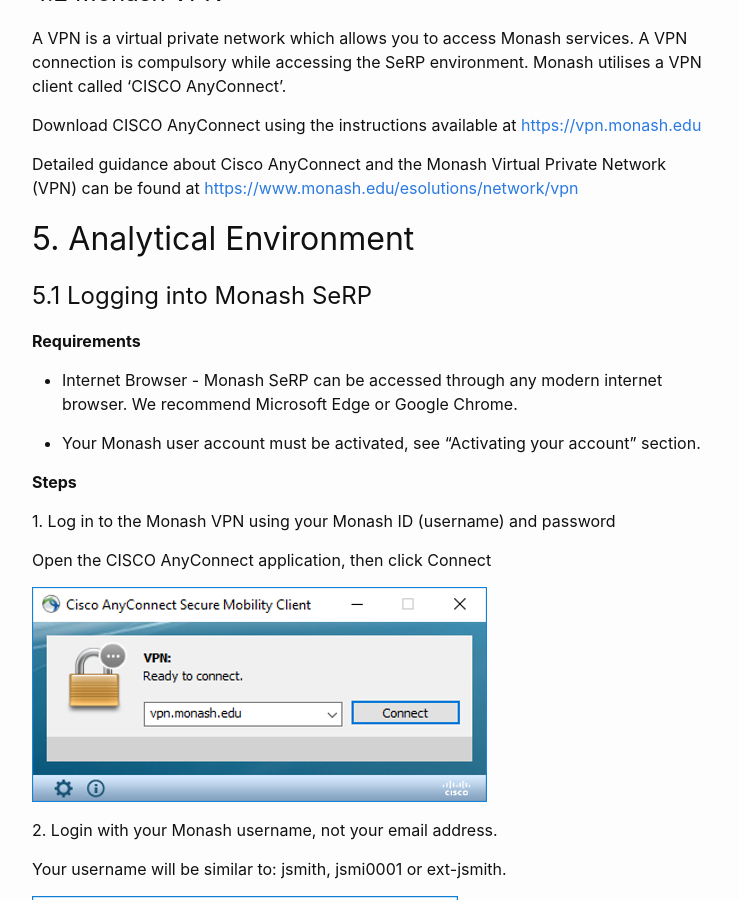
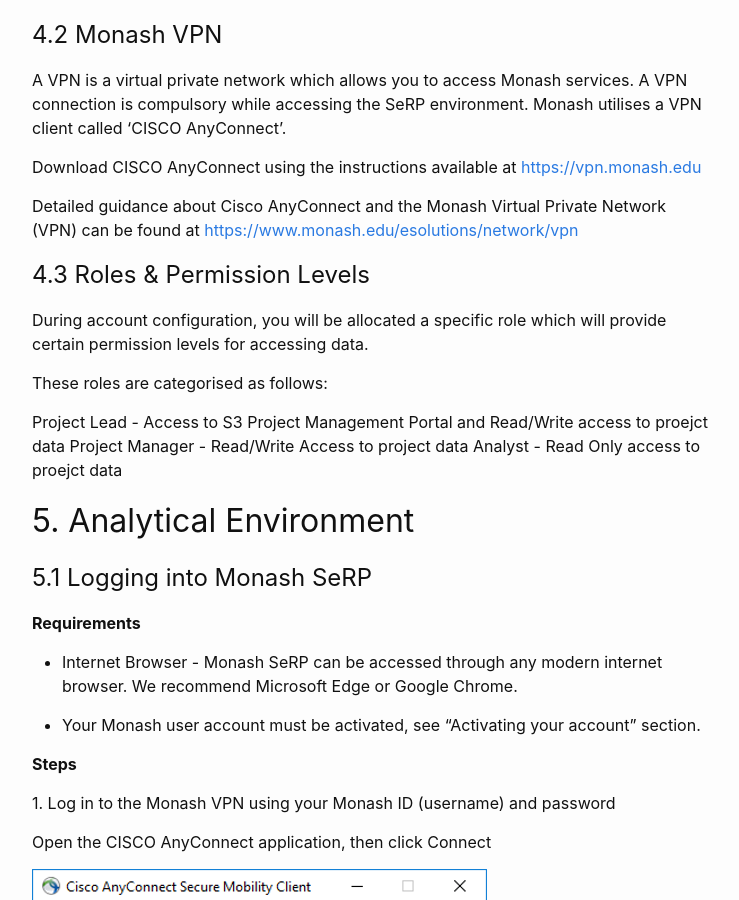
Before and after one commit to ARDC-Secure-Platforms/ardc-serp-docs, a Jekyll site: the page built from _docs/03-rucop-tm.md, in a window 1280 px wide and 900 px high, scrolled down 3688 px. Shown: the whole window, without its empty margins (268-1007 px from the left). Built offline with Jekyll 4.4.1, drawn with Linux system fonts in a browser that asks for light colours; some of the changed text lies outside the part shown.

Commit message:
updated RUCOP training manual sec 4.3

```diff
--- a/_docs/03-rucop-tm.md
+++ b/_docs/03-rucop-tm.md
@@ -19,6 +19,9 @@ layout: episode
 > [4.1 Account Activation](#account-activation)
 >
 > [4.2 Monash VPN](#monash-vpn)
+>
+> [4.3 Rroles & Permissions Levels](#roles-permissions)
+
 
 **[5 Analytical Environment](#analytical-environment)**
 
@@ -177,6 +180,17 @@ Download CISCO AnyConnect using the instructions available at
 Detailed guidance about Cisco AnyConnect and the Monash Virtual Private
 Network (VPN) can be found at
 <https://www.monash.edu/esolutions/network/vpn>
+
+<div id="roles-permissions" />
+## 4.3 Roles & Permission Levels
+
+During account configuration, you will be allocated a specific role which will provide certain permission levels for accessing data.
+
+These roles are categorised as follows:
+
+Project Lead - Access to S3 Project Management Portal and  Read/Write access to proejct data
+Project Manager - Read/Write Access to project data
+Analyst - Read Only access to proejct data
 
 <div id="analytical-environment" />
 # 5. Analytical Environment
```
